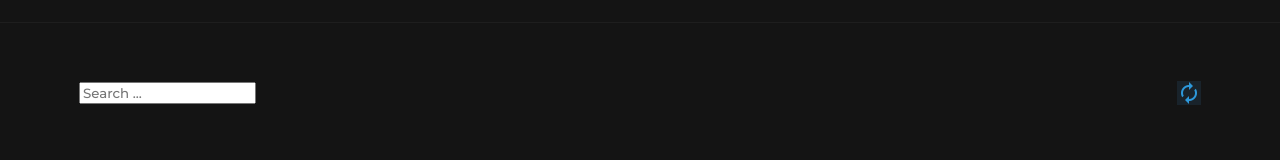
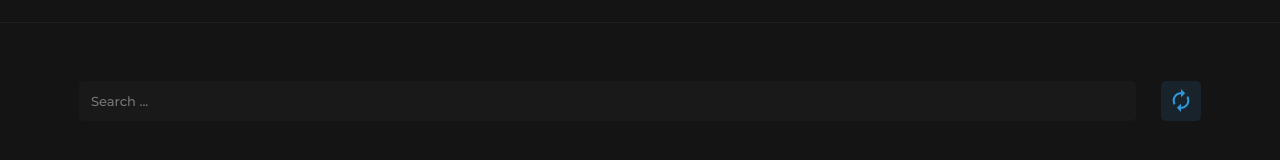
Before and after one commit to SocializeRP/MainMenu, a plain HTML site: page index.html in a window 1280 px wide. Both pictures are taken after a click on the link "Server list". Shown: the part 78-238 px from the top of the page. Drawn offline with Linux system fonts and the light colour scheme.

Commit message:
Update style.css

```diff
--- a/style.css
+++ b/style.css
@@ -15,6 +15,29 @@ input {
 
 section {
     display: none;
+}
+
+::-webkit-scrollbar {
+    width: 8.5px;
+    height: 8.5px;
+}
+
+::-webkit-scrollbar-button {
+    width: 0px;
+    height: 0px;
+}
+
+::-webkit-scrollbar-track {
+    background: rgb(35,35,35);
+}
+
+::-webkit-scrollbar-thumb {
+    background: rgb(10,10,10);
+    border-radius: 5px;
+}
+
+::-webkit-scrollbar-corner {
+    background: transparent;
 }
 
 #main_menu {
@@ -87,7 +110,6 @@ section {
 }
 
 #server_list {
-    height: 100vh;
     width: 100%;
     justify-content: flex-start;
     flex-direction: column;
@@ -131,6 +153,10 @@ section {
     border-bottom: 1px solid rgb(30,30,30);
 }
 
+#server_list .content>div:first-child {
+    border-bottom: none;
+}
+
 #server_list .content>div:last-child {
     border-bottom: none;
 }
@@ -147,10 +173,39 @@ section {
 
 #server_list .content>div h1{
     font-size: 16px;
+    font-weight: normal;
 }
 
 #server_list .content>div h2{
     font-size: 16px;
+    font-weight: normal;
+}
+
+#server_list .content .menu {
+    cursor: auto;
+}
+
+#server_list .content .menu:hover {
+    background: rgb(20,20,20);
+}
+
+#server_list .content .menu input{
+    width: calc(100% - 25px);
+    margin: 0 25px 0 0;
+    background: rgb(25,25,25);
+    border: none;
+    padding: 12px;
+    outline: none;
+    color: #cbcbcb;
+    border-radius: 5px;
+    font-size: 13px;
+}
+
+#server_list .content .menu i{
+    padding: 7.5px;
+    border-radius: 5px;
+    cursor: pointer;
+    font-size: 25px;
 }
 
 #soon {
```
